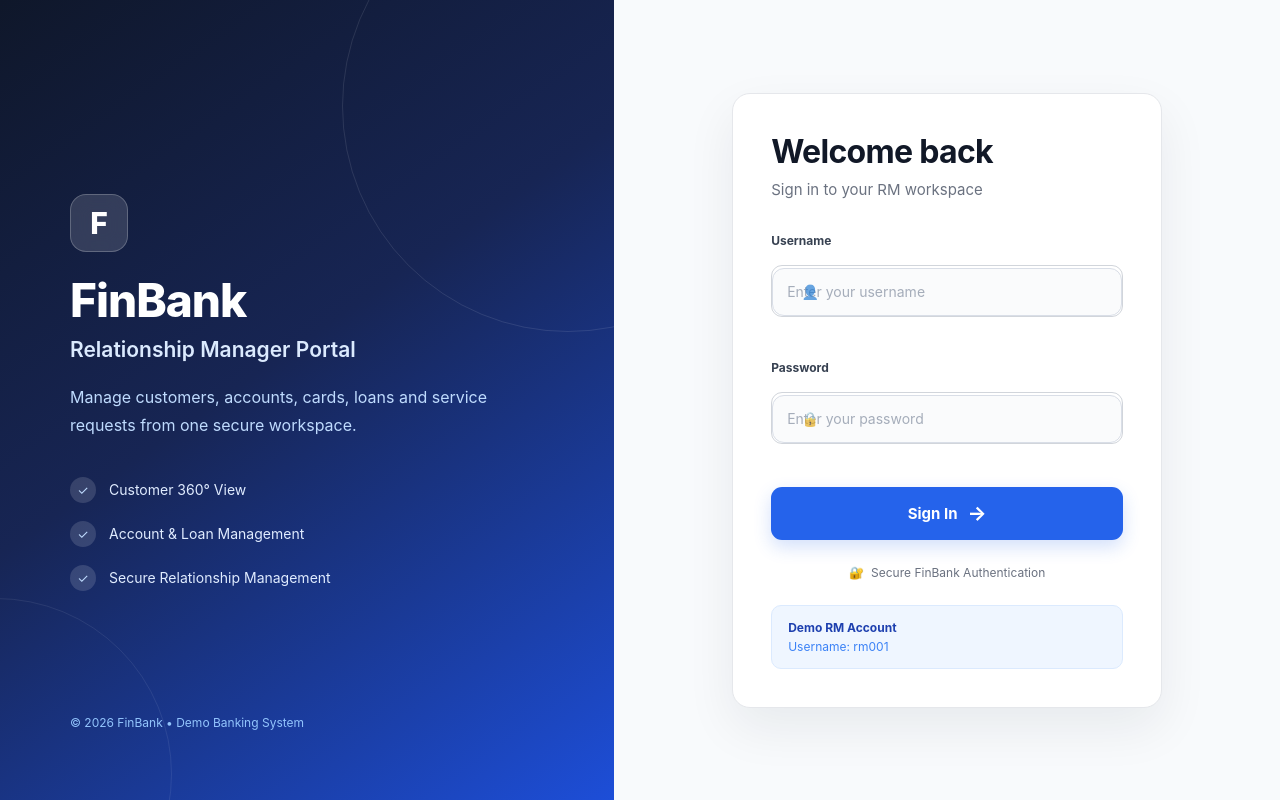
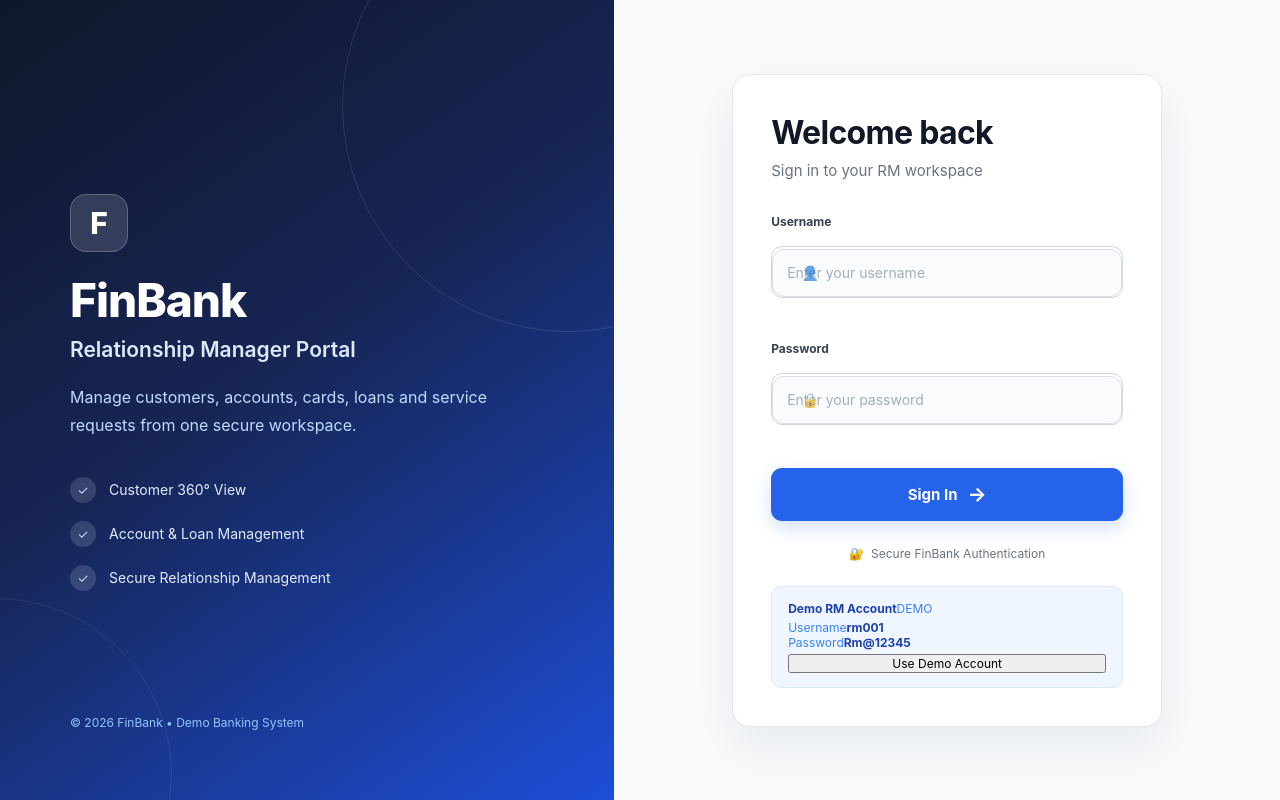
Before and after one commit to Sanjeev8287/Finbank, a React (Vite) app in the folder client/: page /rm-login in a window 1280 px wide. Built offline with nearby package versions, Linux system fonts and the light colour scheme; no server answers.

Commit message:
Fix Production RM login

```diff
--- a/client/src/pages/RMLogin.tsx
+++ b/client/src/pages/RMLogin.tsx
@@ -1,6 +1,7 @@
 import { useState } from 'react'
 import { useNavigate } from 'react-router-dom'
 import './RMLogin.css'
+import apiFetch from '../api'
 
 const RMLogin = () => {
   const navigate = useNavigate()
@@ -9,6 +10,16 @@ const RMLogin = () => {
   const [password, setPassword] = useState('')
   const [loading, setLoading] = useState(false)
   const [error, setError] = useState('')
+
+  // Demo RM Account
+  const DEMO_USERNAME = 'rm001'
+  const DEMO_PASSWORD = 'Rm@12345'
+
+  const handleUseDemoAccount = () => {
+    setUsername(DEMO_USERNAME)
+    setPassword(DEMO_PASSWORD)
+    setError('')
+  }
 
   const handleLogin = async (e: React.FormEvent) => {
     e.preventDefault()
@@ -23,28 +34,28 @@ const RMLogin = () => {
     try {
       setLoading(true)
 
-      const response = await fetch(
-        'http://localhost:5000/api/auth/login',
-        {
+      const response = await apiFetch('/auth/login', {
         method: 'POST',
-          headers: {
-            'Content-Type': 'application/json',
-          },
         body: JSON.stringify({
           username: username.trim(),
           password,
         }),
-        }
-      )
+      })
 
       const data = await response.json()
 
       if (!response.ok || !data.success) {
-        setError(data.message || 'Invalid username or password')
+        setError(
+          data.message || 'Invalid username or password'
+        )
         return
       }
 
-      localStorage.setItem('finbank_token', data.token)
+      localStorage.setItem(
+        'finbank_token',
+        data.token
+      )
+
       localStorage.setItem(
         'finbank_user',
         JSON.stringify(data.user)
@@ -56,16 +67,17 @@ const RMLogin = () => {
         data.user.role === 'ADMIN'
       ) {
         navigate('/rm-dashboard')
-      } else {
+        return
+      }
+
       setError(
         'You are not authorized to access RM Portal'
       )
 
       localStorage.removeItem('finbank_token')
       localStorage.removeItem('finbank_user')
-      }
     } catch (error) {
-      console.error('Login error:', error)
+      console.error('RM Login error:', error)
 
       setError(
         'Unable to connect to server. Please try again.'
@@ -82,6 +94,7 @@ const RMLogin = () => {
       <div className="rm-login-brand">
 
         <div className="brand-content">
+
           <div className="brand-logo">
             <span>F</span>
           </div>
@@ -98,6 +111,7 @@ const RMLogin = () => {
           </p>
 
           <div className="brand-features">
+
             <div className="brand-feature">
               <div className="feature-icon">✓</div>
               <span>Customer 360° View</span>
@@ -112,12 +126,14 @@ const RMLogin = () => {
               <div className="feature-icon">✓</div>
               <span>Secure Relationship Management</span>
             </div>
+
           </div>
         </div>
 
         <div className="brand-footer">
           © 2026 FinBank • Demo Banking System
         </div>
+
       </div>
 
       {/* Login Section */}
@@ -126,6 +142,7 @@ const RMLogin = () => {
         <div className="rm-login-card">
 
           <div className="login-header">
+
             <div className="mobile-logo">
               <span>F</span>
             </div>
@@ -135,6 +152,7 @@ const RMLogin = () => {
             <p>
               Sign in to your RM workspace
             </p>
+
           </div>
 
           <form
@@ -142,13 +160,18 @@ const RMLogin = () => {
             className="rm-login-form"
           >
 
+            {/* Username */}
             <div className="form-group">
+
               <label htmlFor="username">
                 Username
               </label>
 
               <div className="input-wrapper">
-                <span className="input-icon">👤</span>
+
+                <span className="input-icon">
+                  👤
+                </span>
 
                 <input
                   id="username"
@@ -160,16 +183,23 @@ const RMLogin = () => {
                   placeholder="Enter your username"
                   autoComplete="username"
                 />
-              </div>
+
               </div>
 
+            </div>
+
+            {/* Password */}
             <div className="form-group">
+
               <label htmlFor="password">
                 Password
               </label>
 
               <div className="input-wrapper">
-                <span className="input-icon">🔒</span>
+
+                <span className="input-icon">
+                  🔒
+                </span>
 
                 <input
                   id="password"
@@ -181,9 +211,12 @@ const RMLogin = () => {
                   placeholder="Enter your password"
                   autoComplete="current-password"
                 />
-              </div>
+
               </div>
 
+            </div>
+
+            {/* Error */}
             {error && (
               <div className="login-error">
                 <span>!</span>
@@ -191,11 +224,13 @@ const RMLogin = () => {
               </div>
             )}
 
+            {/* Login Button */}
             <button
               type="submit"
               className="login-button"
               disabled={loading}
             >
+
               {loading ? (
                 <>
                   <span className="login-spinner"></span>
@@ -204,26 +239,65 @@ const RMLogin = () => {
               ) : (
                 <>
                   Sign In
-                  <span className="button-arrow">→</span>
+                  <span className="button-arrow">
+                    →
+                  </span>
                 </>
               )}
+
             </button>
 
           </form>
 
+          {/* Secure Login */}
           <div className="secure-login">
             <span>🔐</span>
-            <span>Secure FinBank Authentication</span>
+            <span>
+              Secure FinBank Authentication
+            </span>
           </div>
 
+          {/* Demo Account */}
           <div className="demo-info">
-            <strong>Demo RM Account</strong>
-            <span>Username: rm001</span>
+
+            <div className="demo-info-header">
+              <strong>
+                Demo RM Account
+              </strong>
+
+              <span className="demo-badge">
+                DEMO
+              </span>
+            </div>
+
+            <div className="demo-credentials">
+
+              <div className="demo-credential-row">
+                <span>Username</span>
+                <strong>rm001</strong>
+              </div>
+
+              <div className="demo-credential-row">
+                <span>Password</span>
+                <strong>Rm@12345</strong>
+              </div>
+
+            </div>
+
+            <button
+              type="button"
+              className="demo-use-button"
+              onClick={handleUseDemoAccount}
+            >
+              Use Demo Account
+            </button>
+
           </div>
 
         </div>
 
       </div>
+
     </div>
   )
 }
```
Lines whose indentation alone changed are shown as unchanged.
